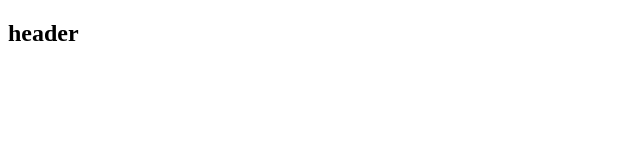
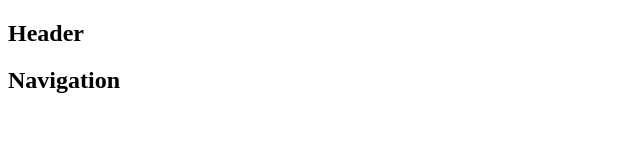
Before and after one commit to Michaelkonda/HW-Wireframe, a plain HTML site: page index.html in a window 1280 px wide. Shown: the whole page, without its empty margins (0-640 px from the left). Drawn offline with Linux system fonts and the light colour scheme.

Commit message:
Added Nav bar

```diff
--- a/index.html
+++ b/index.html
@@ -8,7 +8,10 @@
 </head>
 <body>
     <header>
-        <h2>header</h2>
+        <h2>Header</h2>
     </header>
+    <nav>
+        <h2>Navigation</h2>
+    </nav>
 </body>
 </html>
```
